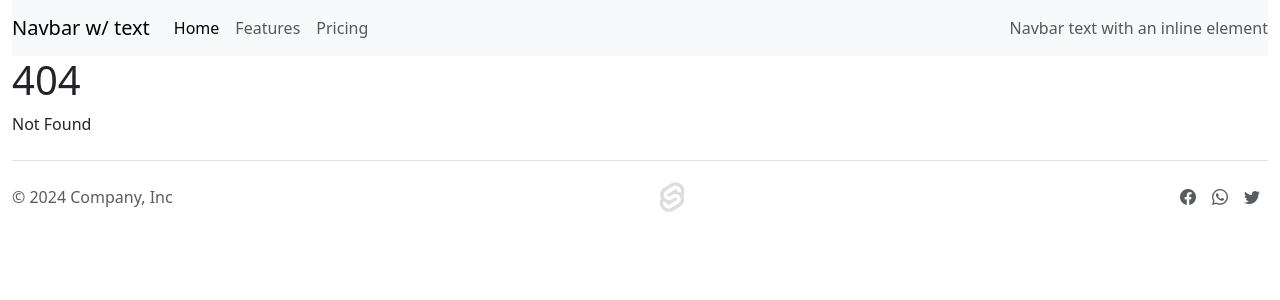
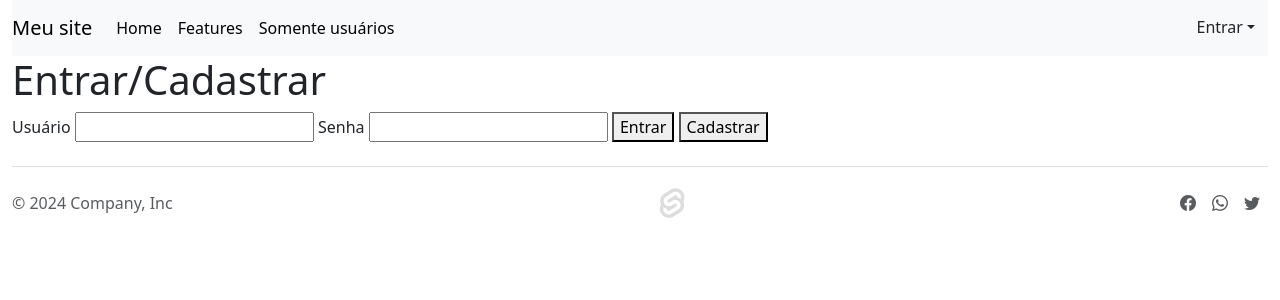
Before and after one commit to opedrosiqueira/meu-blog-sveltekit, a SvelteKit app: page /entrar in a window 1280 px wide. Before the commit this address had no page. Shown: the top 300 px of the page. Built offline with nearby package versions, Linux system fonts and the light colour scheme; no server answers.

Commit message:
Implement user authentication and session management; remove unused demo pages and update README instructions

```diff
--- /dev/null
+++ b/src/routes/(autenticado)/secreta/+page.svelte
@@ -0,0 +1 @@
+Somente usuário autenticado pode acessar esta página! Isso prova que você está autenticado!
--- /dev/null
+++ b/src/routes/+layout.server.js
@@ -0,0 +1,4 @@
+export const load = async (event) => {
+    if (event.locals.user)
+        return { user: event.locals.user };
+};
--- a/src/routes/+layout.svelte
+++ b/src/routes/+layout.svelte
@@ -1,29 +1,72 @@
 <script>
-	let { children } = $props();
+	let { children, data } = $props();
 </script>
 
 <div class="container-fluid">
 	<header class="navbar navbar-expand-lg bg-body-tertiary">
-		<button class="navbar-toggler d-lg-none" data-bs-toggle="offcanvas" data-bs-target="#mySideBar">
+		<button class="navbar-toggler d-lg-none" data-bs-toggle="offcanvas" data-bs-target="#mySideBar" aria-label="toggleSidebar">
 			<i class="bi bi-list"></i>
 		</button>
-		<a class="navbar-brand" href="#">Navbar w/ text</a>
-		<button class="navbar-toggler" data-bs-toggle="collapse" data-bs-target="#navbarText">
+		<a class="navbar-brand" href="/">Meu site</a>
+		<button class="navbar-toggler" data-bs-toggle="offcanvas" data-bs-target="#navbarText" aria-label="toggleNavbar">
 			<i class="bi bi-three-dots-vertical"></i>
 		</button>
-		<div class="collapse navbar-collapse" id="navbarText">
-			<ul class="navbar-nav me-auto mb-2 mb-lg-0">
+		<div class="offcanvas offcanvas-end" tabindex="-1" id="navbarText">
+			<div class="offcanvas-header">
+				<h5 class="offcanvas-title">Menu</h5>
+				<button class="btn-close" data-bs-dismiss="offcanvas" aria-label="Close"></button>
+			</div>
+			<div class="offcanvas-body">
+				<ul class="navbar-nav me-auto">
 					<li class="nav-item">
-					<a class="nav-link active" href="#">Home</a>
+						<a class="nav-link active" href="/">Home</a>
 					</li>
 					<li class="nav-item">
-					<a class="nav-link" href="#">Features</a>
+						<a class="nav-link active" href="#">Features</a>
 					</li>
 					<li class="nav-item">
-					<a class="nav-link" href="#">Pricing</a>
+						<a class="nav-link active" href="/secreta">Somente usuários</a>
 					</li>
 				</ul>
-			<span class="navbar-text"> Navbar text with an inline element </span>
+				<!-- https://getbootstrap.com/docs/5.3/examples/headers/ -->
+				<div class="dropdown">
+					<button class="btn d-block dropdown-toggle" data-bs-toggle="dropdown" aria-expanded="false">
+						{#if data.user}
+							<img src="/favicon.png" alt="foto do usuário" width="32" height="32" class="rounded-circle" />
+						{:else}
+							Entrar
+						{/if}
+					</button>
+					<ul class="dropdown-menu dropdown-menu-end">
+						{#if data.user}
+							<li><a class="dropdown-item" href="/usuario">{data.user.username}</a></li>
+							<li><hr class="dropdown-divider" /></li>
+							<li>
+								<form method="post" action="/sair">
+									<button class="dropdown-item">Sair</button>
+								</form>
+							</li>
+						{:else}
+							<!-- https://getbootstrap.com/docs/5.3/components/dropdowns/ -->
+							<form class="p-3" method="post" action="/entrar?/login">
+								<!-- https://getbootstrap.com/docs/5.3/forms/floating-labels/#example -->
+								<div class="form-floating mb-3">
+									<input class="form-control" id="username" name="username" placeholder="Nome de usuário" />
+									<label for="username">Nome de usuário</label>
+								</div>
+								<div class="form-floating mb-3">
+									<input type="password" class="form-control" id="floatingSenha" name="password" placeholder="Senha" />
+									<label for="floatingSenha">Senha</label>
+								</div>
+								<button type="submit" class="btn btn-primary">Entrar</button>
+							</form>
+							<div class="dropdown-divider"></div>
+							<a class="dropdown-item" href="/entrar">Novo aqui? Criar conta!</a>
+							<a class="dropdown-item" href="#">Esqueceu senha?</a>
+						{/if}
+					</ul>
+				</div>
+			</div>
 		</div>
 	</header>
 
@@ -37,9 +80,9 @@
 		<a href="/"> <img src="/favicon.png" alt="logo" style="height: 2em" /> </a>
 
 		<ul class="nav">
-			<li class="nav-item"><a href="#" class="nav-link px-2 text-body-secondary"><i class="bi bi-facebook"></i></a></li>
-			<li class="nav-item"><a href="#" class="nav-link px-2 text-body-secondary"><i class="bi bi-whatsapp"></i></a></li>
-			<li class="nav-item"><a href="#" class="nav-link px-2 text-body-secondary"><i class="bi bi-twitter"></i></a></li>
+			<li class="nav-item"><a href="https://facebook.com" target="_blank" class="nav-link px-2 text-body-secondary" aria-label="facebook"><i class="bi bi-facebook"></i></a></li>
+			<li class="nav-item"><a href="https://whatsapp.com" target="_blank" class="nav-link px-2 text-body-secondary" aria-label="whatsapp"><i class="bi bi-whatsapp"></i></a></li>
+			<li class="nav-item"><a href="https://twitter.com" target="_blank" class="nav-link px-2 text-body-secondary" aria-label="twitter"><i class="bi bi-twitter"></i></a></li>
 		</ul>
 	</footer>
 </div>
--- a/src/routes/demo/+page.svelte
+++ /dev/null
@@ -1 +0,0 @@
-<a href="/demo/lucia">lucia</a>
--- a/src/routes/demo/lucia/login/+page.server.js
+++ b/src/routes/entrar/+page.server.js
@@ -8,7 +8,7 @@ import * as table from '$lib/server/db/schema';
 
 export const load = async (event) => {
 	if (event.locals.user) {
-		return redirect(302, '/demo/lucia');
+		return redirect(302, '/');
 	}
 	return {};
 };
@@ -47,7 +47,7 @@ export const actions = {
 		const session = await auth.createSession(sessionToken, existingUser.id);
 		auth.setSessionTokenCookie(event, sessionToken, session.expiresAt);
 
-		return redirect(302, '/demo/lucia');
+		return redirect(302, '/entrar');
 	},
 	register: async (event) => {
 		const formData = await event.request.formData();
@@ -79,7 +79,7 @@ export const actions = {
 		} catch (e) {
 			return fail(500, { message: 'An error has occurred: ' + e.message });
 		}
-		return redirect(302, '/demo/lucia');
+		return redirect(302, '/entrar');
 	}
 };
 
--- a/src/routes/demo/lucia/login/+page.svelte
+++ b/src/routes/entrar/+page.svelte
@@ -4,17 +4,17 @@
 	let { form } = $props();
 </script>
 
-<h1>Login/Register</h1>
+<h1>Entrar/Cadastrar</h1>
 <form method="post" action="?/login" use:enhance>
 	<label>
-		Username
+		Usuário
 		<input name="username" />
 	</label>
 	<label>
-		Password
+		Senha
 		<input type="password" name="password" />
 	</label>
-	<button>Login</button>
-	<button formaction="?/register">Register</button>
+	<button>Entrar</button>
+	<button formaction="?/register">Cadastrar</button>
 </form>
 <p style="color: red">{form?.message ?? ''}</p>
```
Also changed, not shown: src/routes/(autenticado)/+layout.server.js (added, +8 -0 lines), src/routes/(autenticado)/sair/+page.server.js (renamed from src/routes/demo/lucia/+page.server.js, +2 -9 lines), src/routes/(autenticado)/usuario/+page.svelte (added, +36 -0 lines), src/routes/+page.svelte (+10 -10 lines), src/routes/demo/lucia/+page.svelte (deleted, +0 -11 lines), 1 other file (tests, documents, lock files or other folders). Lines whose indentation alone changed are shown as unchanged.
